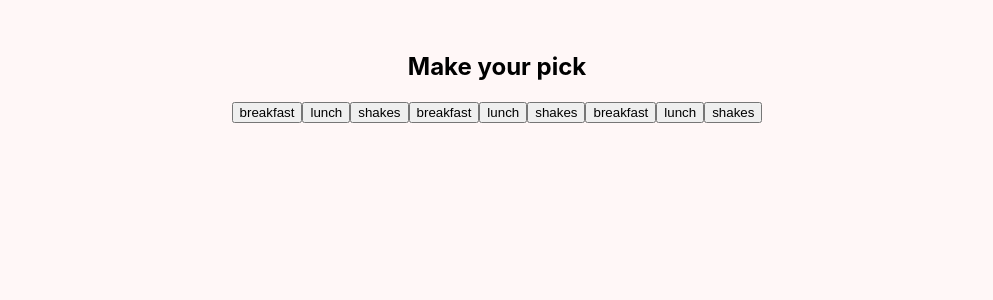
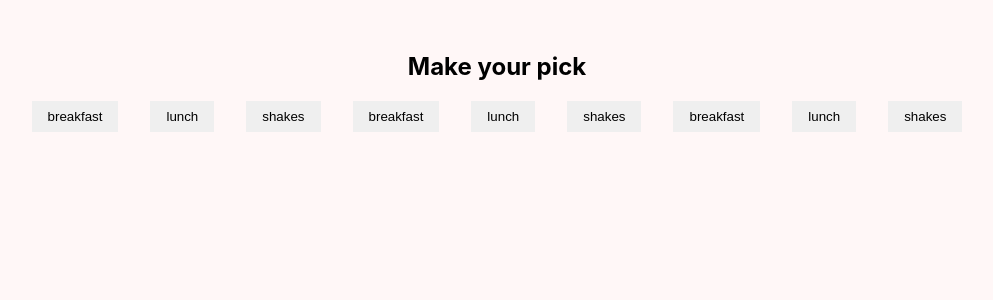
Before and after one commit to BSlaven/menu-app, a React (Vite) app: page / in a window 1280 px wide. Shown: the top 300 px of the page, without its empty margins (143-1136 px from the left). Built offline with nearby package versions, Linux system fonts and the light colour scheme.

Commit message:
add basic styles to category button

```diff
--- a/src/components/Category/Category.jsx
+++ b/src/components/Category/Category.jsx
@@ -2,7 +2,9 @@ import classes from './Category.module.css';
 
 const Category = ({ category }) => {
   return (
-    <button className={classes.category}>
+    <button
+      className={classes.category}
+    >
       {category}
     </button>
   )
--- a/src/components/Category/Category.module.css
+++ b/src/components/Category/Category.module.css
@@ -0,0 +1,5 @@
+.category {
+  border: none;
+  padding: 0.5rem 1rem;
+  margin: 0 1rem;
+}
```
